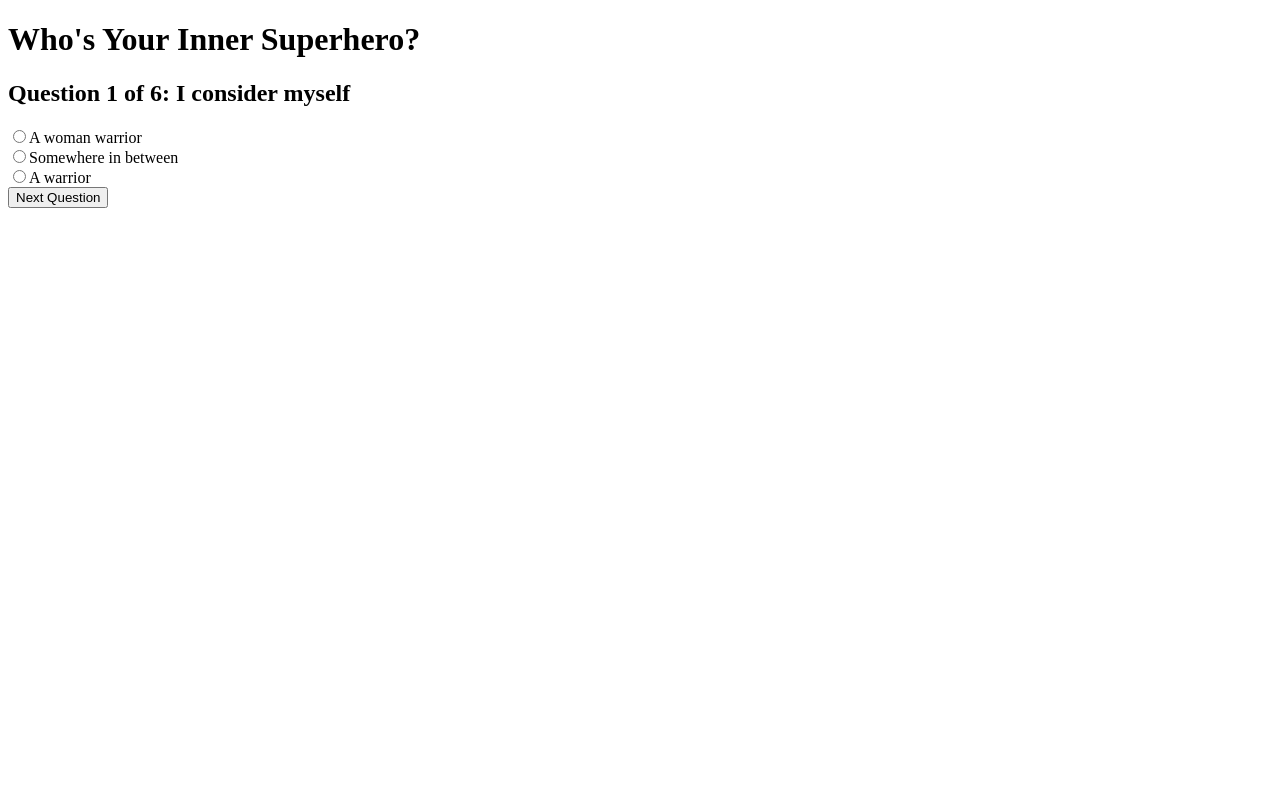
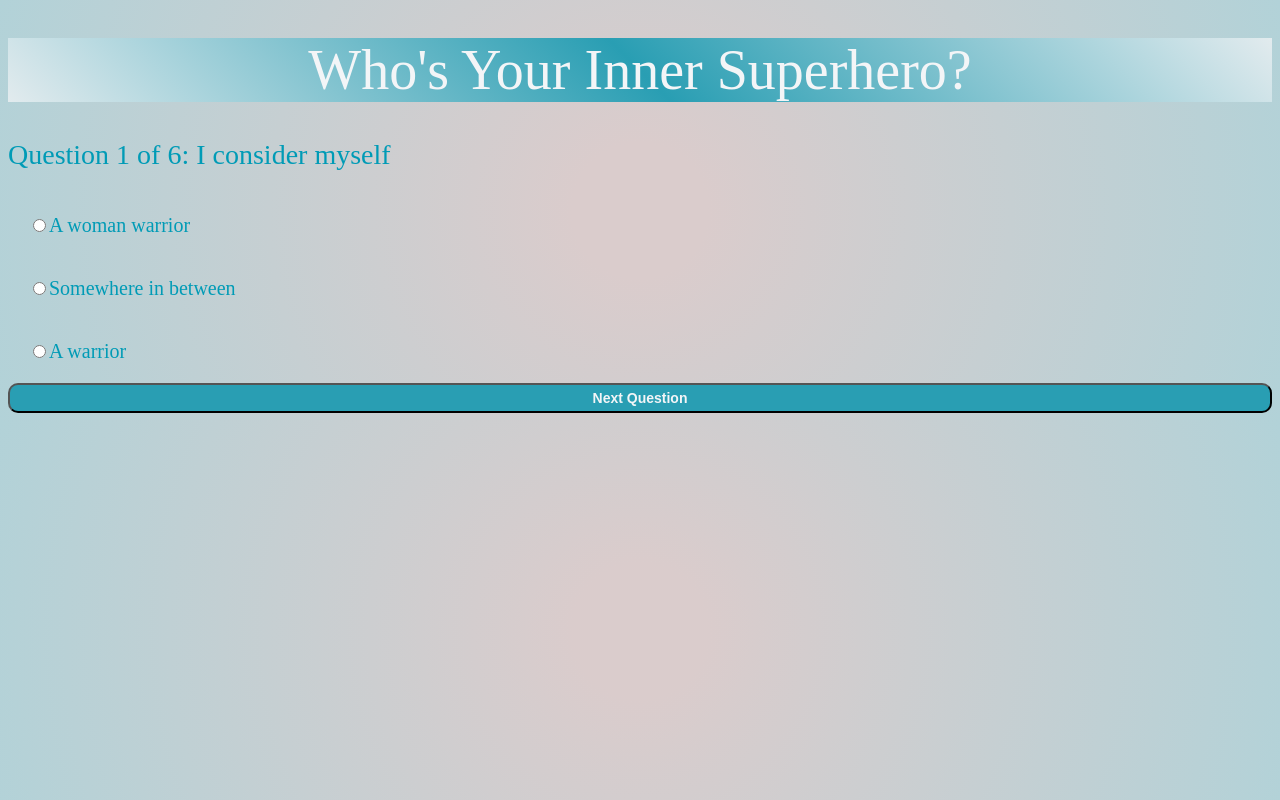
Before and after one commit to ktmm1313/FinalProject, an Angular app: page / in a window 1280 px wide. Built offline with nearby package versions, Linux system fonts and the light colour scheme.

Commit message:
css zina

```diff
--- a/src/app/quiz/quiz.component.css
+++ b/src/app/quiz/quiz.component.css
@@ -0,0 +1,49 @@
+h1 {
+    text-align: center;
+    font-weight: lighter;
+    width: auto;
+    height: auto;
+}
+
+H2 {
+    color: rgb(0, 155, 182);
+    font-size: 28px;
+    font-weight: bolder;
+    text-align: left;
+    font-weight: lighter;
+}
+
+form {
+    color: rgb(0, 155, 182);
+    font-weight: lighter;
+    font-size: 20px;
+    padding: 20px 20px 20px 20px;
+}
+
+input {
+    cursor: pointer;
+}
+
+button {
+    padding: 5px 5px;
+    font-size: 14px;
+    border-radius: 10px;
+    background-color: rgb(41, 158, 179);
+    color: rgb(243, 245, 247);
+    width: 100%;
+    text-align: center;
+    font-weight: bold;
+    cursor: pointer;
+}
+
+button:hover {
+background-color: rgb(165, 164, 164);
+}
+
+@media screen and (max-width: 768px) {
+
+}
+
+@media screen and (max-width: 1024px) {
+
+}
--- a/src/styles.css
+++ b/src/styles.css
@@ -1 +1,14 @@
 /* You can add global styles to this file, and also import other style files */
+body {
+    font-family:'Times New Roman', Times, serif;
+    /* background-repeat: no-repeat; */
+    background-size: cover;
+    background-image: radial-gradient(circle, rgb(218, 204, 204) 10%, rgb(178, 210, 216) 100%);
+}
+
+header {
+    font-size: 28px;
+    font-weight: bold;
+    color:  rgb(243, 245, 247);
+    background-image: linear-gradient(45deg, rgb(226, 235, 238), rgb(41, 158, 179),  rgb(226, 235, 238));
+}
```
